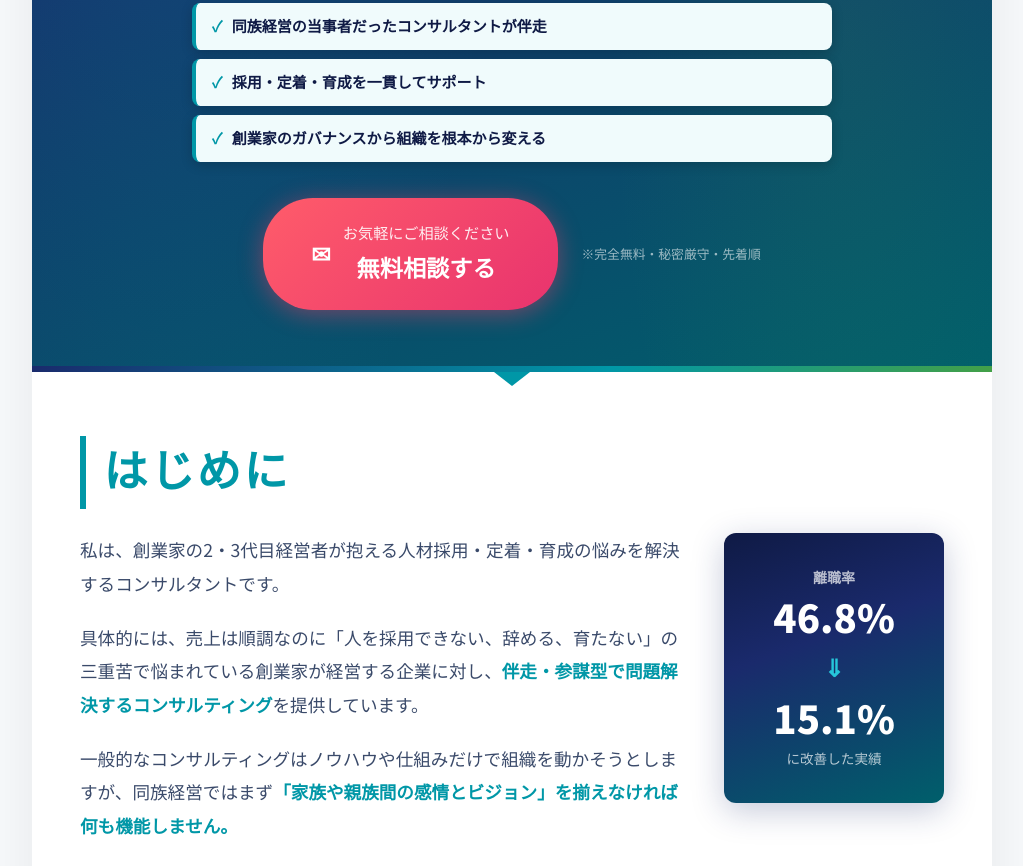
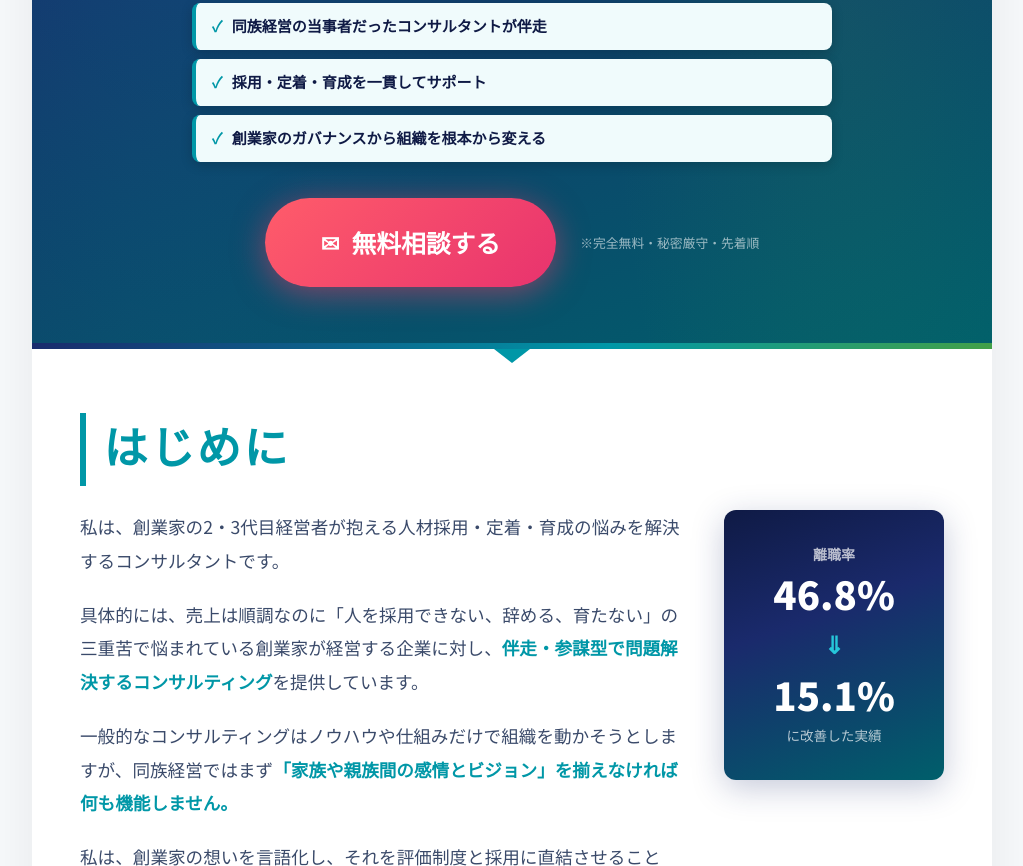
Before and after one commit to ws-sound55/wasou-lp-b, a plain HTML site: page index.html in a window 1280 px wide. Shown: the part 745-1611 px from the top of the page, without its empty margins (128-1151 px from the left). Drawn offline with Linux system fonts and the light colour scheme.

Commit message:
キービジュアルのボタンを横長スタイルに変更

```diff
--- a/index.html
+++ b/index.html
@@ -674,12 +674,9 @@
     </ul>
 
     <div class="cta-area">
-      <a class="btn-cta-main" href="https://wasou-jinji.jp/consultation.html">
-        <span>✉</span>
-        <span class="btn-label">
-          <span class="btn-sub">お気軽にご相談ください</span>
-          無料相談する
-        </span>
+      <a class="btn-cta-large" href="https://wasou-jinji.jp/consultation.html">
+        <span style="font-size:1.4rem;">✉</span>
+        無料相談する
       </a>
       <div class="cta-note">※完全無料・秘密厳守・先着順</div>
     </div>
```
